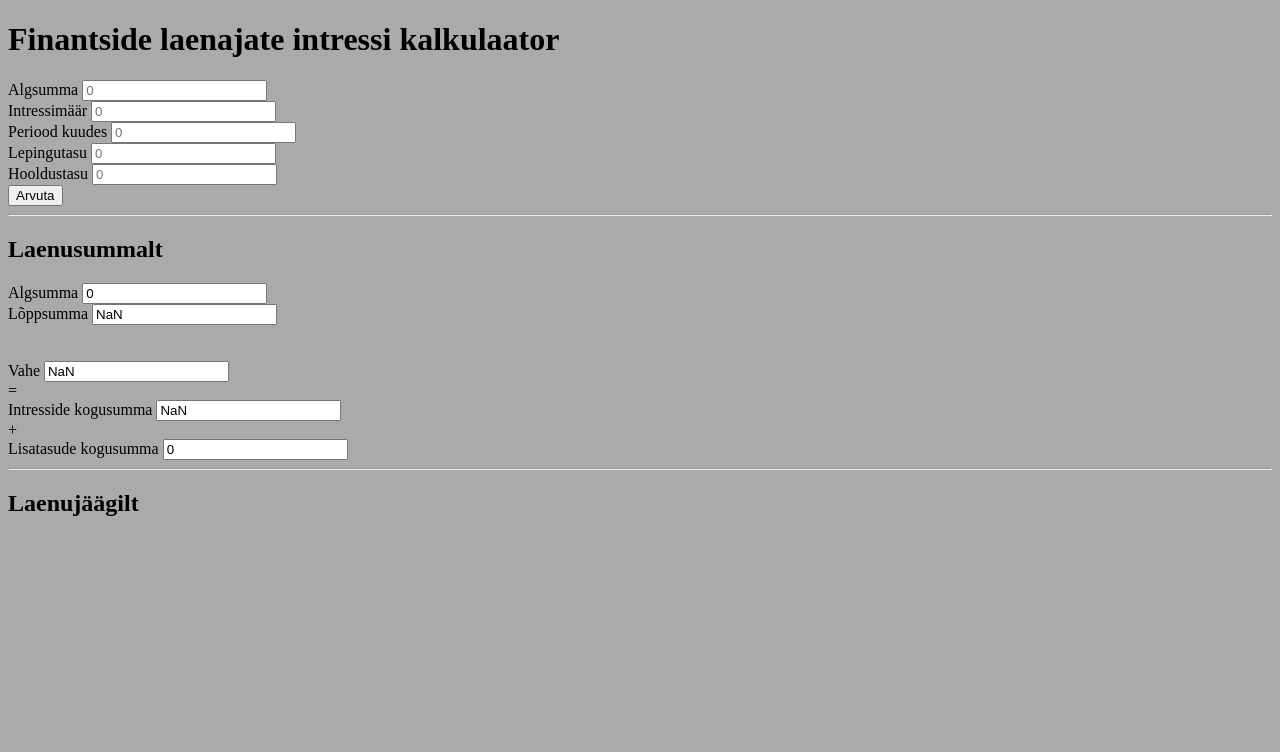
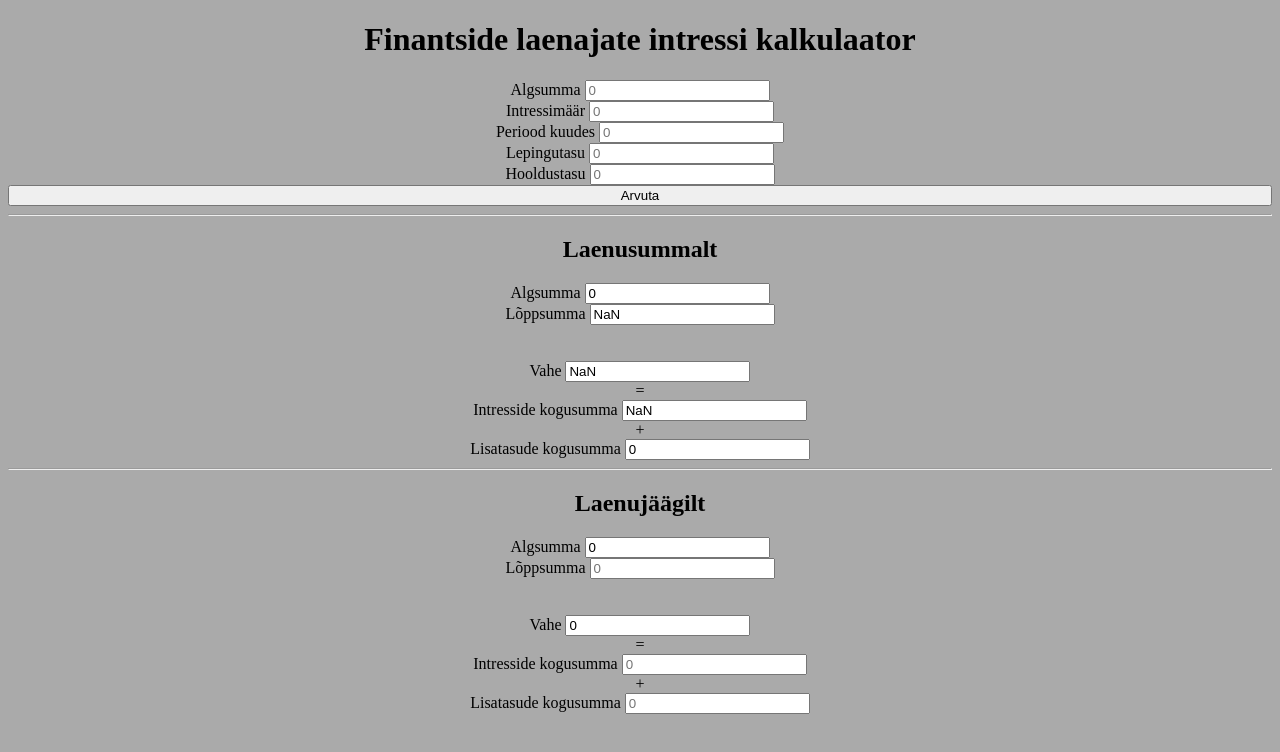
Before and after one commit to nata1993/intressi-kalkulaator, a plain HTML site: page index.html in a window 1280 px wide. Both pictures are taken after a click on the button "Arvuta". Drawn offline with Linux system fonts and the light colour scheme.

Commit message:
Changes to functions calling.

```diff
--- a/css.css
+++ b/css.css
@@ -1,3 +1,16 @@
 body {
     background-color: #AAA;
+    text-align: center;
 }
+
+.container {
+    display: grid;
+    grid-template-columns: 1;
+    grid-template-rows: 1;
+}
+.container-item label{
+    grid-column-start: 1;
+}
+.container-item input {
+    grid-column-end: 2;
+}
--- a/index.html
+++ b/index.html
@@ -11,71 +11,84 @@
 <body>
     <h1>Finantside laenajate intressi kalkulaator</h1>
     <div title="Algsumma, mida soovitakse teenuspakkujalt saada ja mille pealt alustatakse intressi arvestama.">
-        <div>
+        <div class="container">
+            <div class="container-item">
                 <label for="algsumma">Algsumma</label>
                 <input id="algsumma" type="number" min="0" placeholder="0" />
             </div>
-        <div title="Intressimäär.">
+            <div class="container-item" title="Intressimäär.">
                 <label for="intressimaar">Intressimäär</label>
                 <input id="intressimaar" type="number" min="0" placeholder="0" />
             </div>
-        <div title="Periood kuudes.">
+            <div class="container-item" title="Periood kuudes.">
                 <label for="periood">Periood kuudes</label>
                 <input id="periood" type="number" min="0" placeholder="0" />
             </div>
-        <div>
+            <div class="container-item">
                 <label for="lepingutasu">Lepingutasu</label>
                 <input id="lepingutasu" type="number" min="0" placeholder="0" />
             </div>
-        <div title="Haldus või muu lisatasu.">
+            <div class="container-item" title="Haldus või muu lisatasu.">
                 <label for="lisatasu">Hooldustasu</label>
                 <input id="lisatasu" type="number" min="0" placeholder="0" />
             </div>
-        <button type="button"
-            onclick='Calculate({
-                    algsumma : "algsumma",
-                    intressimaar : "intressimaar",
-                    periood : "periood",
-                    loppsumma : "loppsumma",
-                    intressisumma : "intressisumma",
-                    lisatasu : "lisatasu",
-                    kogulisatasu : "kogulisatasu",
-                    algsumma2 : "algsumma2",
-                    vahe : "vahe",
-                    lepingutasu : "lepingutasu"
-                })'>
-            Arvuta
-        </button >
+            <button type="button" onclick='Calculate()'>Arvuta</button >
+        </div>
 
         <hr>
         <h2>Laenusummalt</h2>
         <div>
-            <label for="algsumma2">Algsumma</label>
-            <input id="algsumma2" type="text" placeholder="0" />
+            <label for="laenusummalt_algsumma">Algsumma</label>
+            <input id="laenusummalt_algsumma" type="text" placeholder="0" />
         </div>
         <div title="Lõppsumma ehk tagasimakstav kogusumma finantsteenuspakkujale.">
-            <label for="loppsumma">Lõppsumma</label>
-            <input id="loppsumma" type="text" placeholder="0" />
+            <label for="laenusummalt_loppsumma">Lõppsumma</label>
+            <input id="laenusummalt_loppsumma" type="text" placeholder="0" />
         </div>
         <br><br>
         <div title="Algsumma ja lõppsumma vahe.">
-            <label for="vahe">Vahe</label>
-            <input id="vahe" type="text" placeholder="0" />
+            <label for="laenusummalt_vahe">Vahe</label>
+            <input id="laenusummalt_vahe" type="text" placeholder="0" />
         </div>
 
         =
         <div title="Algsumma ja lõppsumma vahe ehk intresside kogusumma.">
-            <label for="intressisumma">Intresside kogusumma</label>
-            <input id="intressisumma" type="text" placeholder="0" />
+            <label for="laenusummalt_intressisumma">Intresside kogusumma</label>
+            <input id="laenusummalt_intressisumma" type="text" placeholder="0" />
         </div>
         +
         <div title="Lisatasude summa.">
-            <label for="kogulisatasu">Lisatasude kogusumma</label>
-            <input id="kogulisatasu" type="text" placeholder="0" />
+            <label for="laenusummalt_kogulisatasu">Lisatasude kogusumma</label>
+            <input id="laenusummalt_kogulisatasu" type="text" placeholder="0" />
         </div>
 
         <hr>
+
         <h2>Laenujäägilt</h2>
+        <div>
+            <label for="laenujäägilt_algsumma">Algsumma</label>
+            <input id="laenujäägilt_algsumma" type="text" placeholder="0" />
+        </div>
+        <div title="Lõppsumma ehk tagasimakstav kogusumma finantsteenuspakkujale.">
+            <label for="laenujäägilt_loppsumma">Lõppsumma</label>
+            <input id="laenujäägilt_loppsumma" type="text" placeholder="0" />
+        </div>
+        <br><br>
+        <div title="Algsumma ja lõppsumma vahe.">
+            <label for="laenujäägilt_vahe">Vahe</label>
+            <input id="laenujäägilt_vahe" type="text" placeholder="0" />
+        </div>
+
+        =
+        <div title="Algsumma ja lõppsumma vahe ehk intresside kogusumma.">
+            <label for="laenujäägilt_intressisumma">Intresside kogusumma</label>
+            <input id="laenujäägilt_intressisumma" type="text" placeholder="0" />
+        </div>
+        +
+        <div title="Lisatasude summa.">
+            <label for="laenujäägilt_kogulisatasu">Lisatasude kogusumma</label>
+            <input id="laenujäägilt_kogulisatasu" type="text" placeholder="0" />
+        </div>
     </div>
 </body>
 </html>
--- a/interest-calculator.js
+++ b/interest-calculator.js
@@ -1,22 +1,53 @@
-function Calculate(id) {
+function Calculate() {
+
+
+
+    laenusummalt ();
+    laenujäägilt ();
+}
+
+function laenusummalt () {
     // Laenusummalt intressi arvutamine
-    let algsumma = Number(document.getElementById(id.algsumma).value);                 // algne summa
-    let intress = Number(document.getElementById(id.intressimaar).value / 100);        // intressimäär
-    let ajavahemik = Number(document.getElementById(id.periood).value);                // ajavahemik kuudes
-    let lepingutasu = Number(document.getElementById(id.lepingutasu).value);           // ajavahemik kuudes
-    let lisatasu = Number(document.getElementById(id.lisatasu).value);                 // igakuine lisatasu/hooldustasu
+    let laenusummalt_algsumma = Number(document.getElementById('algsumma').value);                  // algne summa
+    let intress = Number(document.getElementById('intressimaar').value / 100);         // intressimäär
+    let ajavahemik = Number(document.getElementById('periood').value);                 // ajavahemik kuudes
+    let lepingutasu = Number(document.getElementById('lepingutasu').value);            // ajavahemik kuudes
+    let lisatasu = Number(document.getElementById('lisatasu').value);                  // igakuine lisatasu/hooldustasu
 
-    let igakuine_intress = (algsumma * intress ) / ajavahemik;
-    let koguintress = igakuine_intress * ajavahemik;
-    let kogulisatasud = lisatasu * ajavahemik;
-    let kogusumma = algsumma + koguintress + kogulisatasud;
+    let laenusummalt_igakuine_intress = (laenusummalt_algsumma * intress ) / ajavahemik;
+    let laenusummalt_koguintress = laenusummalt_igakuine_intress * ajavahemik;
+    let laenusummalt_kogulisatasud = lisatasu * ajavahemik;
+    let laenusummalt_kogusumma = laenusummalt_algsumma + laenusummalt_koguintress + laenusummalt_kogulisatasud + lepingutasu;
 
-    document.getElementById(id.algsumma2).value = algsumma;
-    document.getElementById(id.loppsumma).value = kogusumma;
-    document.getElementById(id.intressisumma).value = koguintress;
-    document.getElementById(id.kogulisatasu).value = kogulisatasud;
+    document.getElementById('laenusummalt_algsumma').value = laenusummalt_algsumma;
+    document.getElementById('laenusummalt_loppsumma').value = laenusummalt_kogusumma;
+    document.getElementById('laenusummalt_intressisumma').value = laenusummalt_koguintress;
+    document.getElementById('laenusummalt_kogulisatasu').value = laenusummalt_kogulisatasud;
 
-    document.getElementById(id.vahe).value = (kogusumma - algsumma).toFixed(2);
+    document.getElementById('laenusummalt_vahe').value = (laenusummalt_kogusumma - laenusummalt_algsumma).toFixed(2);
+}
 
+function laenujäägilt () {
     // Laenujäägilt intressi arvutamine
+    let algsumma = Number(document.getElementById('algsumma').value);                  // algne summa
+    let intress = Number(document.getElementById('intressimaar').value / 100);         // intressimäär
+    let ajavahemik = Number(document.getElementById('periood').value);                 // ajavahemik kuudes
+    let lepingutasu = Number(document.getElementById('lepingutasu').value);            // ajavahemik kuudes
+    let lisatasu = Number(document.getElementById('lisatasu').value);                  // igakuine lisatasu/hooldustasu
+
+    let laenujäägilt_algsumma = algsumma;
+    let igakuine_põhimakse = algsumma / ajavahemik;
+    let laenujäägilt_intressisumma = 0;
+    let laenujäägilt_kogulisatasud = 0;
+    let laenujäägilt_igakuine_intress = 0;
+    for(let i = ajavahemik; i > 0; i--) {
+        laenujäägilt_intressisumma += algsumma * intress / ajavahemik;
+        laenujäägilt_algsumma - igakuine_põhimakse;
+    }
+
+    let laenujäägilt_kogusumma = laenujäägilt_algsumma + laenujäägilt_intressisumma + lepingutasu + lisatasu;
+
+    document.getElementById('laenujäägilt_algsumma').value = laenujäägilt_algsumma;
+
+    document.getElementById('laenujäägilt_vahe').value = laenujäägilt_intressisumma;
 }
```
Lines whose indentation alone changed are shown as unchanged.
